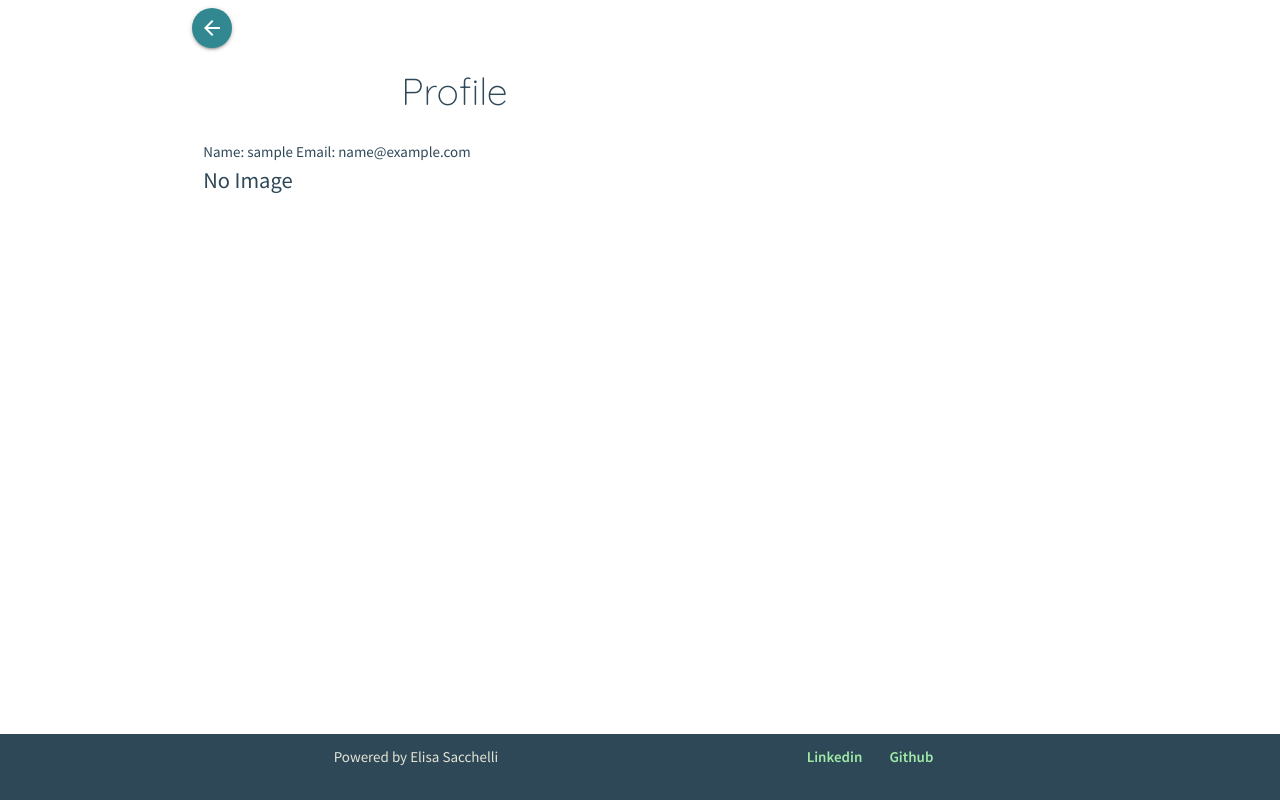
After one commit to EliSacch/yummy, a Django app: page /account/profile/ in a window 1280 px wide. The commit adds this page. Run offline with Django 4.2, Linux system fonts and the light colour scheme; the visitor is signed in with stand-in values (Sample User, id 1); some libraries are stand-ins or nearby versions.

Commit message:
Set up basic profile page

```diff
--- a/recipebook/admin.py
+++ b/recipebook/admin.py
@@ -1,5 +1,5 @@
 from django.contrib import admin
-from .models import Recipe, Ingredient
+from .models import Recipe, Ingredient, UserProfileImage
 
 """ This is the admin.py file for the recipebook app. It is used to register the Recipe model with the admin site."""
 
@@ -45,3 +45,7 @@ class RecipeAdmin(admin.ModelAdmin):
 class IngredientsAdmin(admin.ModelAdmin):
     list_filter = ('name', 'recipe')
     readonly_fields = ('updated_on',)
+
+@admin.register(UserProfileImage)
+class UserProfileImageAdmin(admin.ModelAdmin):
+    list_filter = ('user', 'image')
--- a/recipebook/urls.py
+++ b/recipebook/urls.py
@@ -9,4 +9,5 @@ urlpatterns = [
     path('my_recipes/', views.RecipeListView.as_view(), name='my_recipes'),
     path('recipe/<int:pk>/', views.RecipeDetailView.as_view(), name='recipe_detail'),
     path('recipe/<int:pk>/delete', views.DeleteRecipeView.as_view(), name='delete_recipe'),
+    path('account/profile/', views.ProfileView.as_view(), name='profile'),
 ]
--- a/recipebook/views.py
+++ b/recipebook/views.py
@@ -9,7 +9,7 @@ from django.contrib import messages
 from django.core import serializers
 from django.core.paginator import Paginator
 
-from .models import Recipe, Ingredient
+from .models import Recipe, Ingredient, User, UserProfileImage
 from .forms import RecipeForm, IngredientFormSet, RecipeSearchFrom
 from .filters import RecipeFilter
 
@@ -236,6 +236,7 @@ class EditRecipeView(UpdateView, SingleObjectMixin):
         return reverse('recipe_detail', kwargs={'pk': self.object.pk})
 
 
+# View for the recipe delete page
 class DeleteRecipeView(DeleteView):
     model = Recipe
     success_url = '/'
@@ -246,3 +247,26 @@ class DeleteRecipeView(DeleteView):
     def delete(self, request, *args, **kwargs):
         messages.success(self.request, 'Recipe deleted successfully!')
         return super().delete(request, *args, **kwargs)
+
+
+# View for the user profile page
+class ProfileView(View):
+    models = [User, UserProfileImage]
+    template_name = 'account/profile.html'
+
+    def get(self, request, *args, **kwargs):
+        if self.request.user.is_authenticated:
+            user = self.request.user
+            user_profile_image = UserProfileImage.objects.filter(user=user).first()
+
+            print('umage 1:    ', user_profile_image)
+            return render(
+                request,
+                'account/profile.html',
+                {
+                    'user' : user,
+                    'user_profile_image' : user_profile_image
+                }
+            )
+        else:
+            return HttpResponseRedirect(reverse('login'))
--- a/templates/account/login.html
+++ b/templates/account/login.html
@@ -1,7 +1,7 @@
 {% extends "base.html" %}
 
 {% load i18n %}
-{% load account socialaccount %}
+<!--{% load account socialaccount %}-->
 
 {% block title %}{% trans "Sign In" %}{% endblock %}
 
--- /dev/null
+++ b/templates/account/profile.html
@@ -0,0 +1,49 @@
+{% extends "base.html" %}
+
+<!--{% load i18n %}
+{% load account socialaccount %}-->
+
+{% block title %}Profile{% endblock %}
+
+{% block content %}
+
+<section class="authentication-form valign-wrapper dark-text">
+    <div class="container">
+        <div class="go-back">
+            <button class="btn-floating primary-3 light-text">
+                <i class="lmedium material-icons">arrow_back</i>
+            </button>
+        </div>
+        <div class="row form-header">
+            <div class="col s12">
+                <h1 class="subheading">Profile</h1>
+            </div>
+        </div>
+        <div class="row">
+            <div class="col s12">
+                Name: {{ user.username }}
+                Email: {{ user.email }}
+
+                {% if user_profile_image == None %}
+
+                <p>No Image</p>
+
+                {% else %}
+                    <img src="{{ user_profile_image }}" alt="Profile Image" />
+
+                {% endif %}
+
+            </div>
+        </div>
+        <div class="row">
+            <div class="col">
+                <ul class="errorlist">
+                    {% for key, value in form.errors.items %}
+                        <li>{% if key != '__all__' %}{{ key }} {% endif %}{{ value }}</li>
+                    {% endfor %}
+                    </ul>
+            </div>
+        </div>
+    </div>
+</section>
+{% endblock %}
```
Also changed, not shown: recipebook/models.py (+8 -0 lines), recipebook/migrations/0010_userprofileimage.py (added), recipebook/migrations/0011_alter_userprofileimage_image.py (added).
